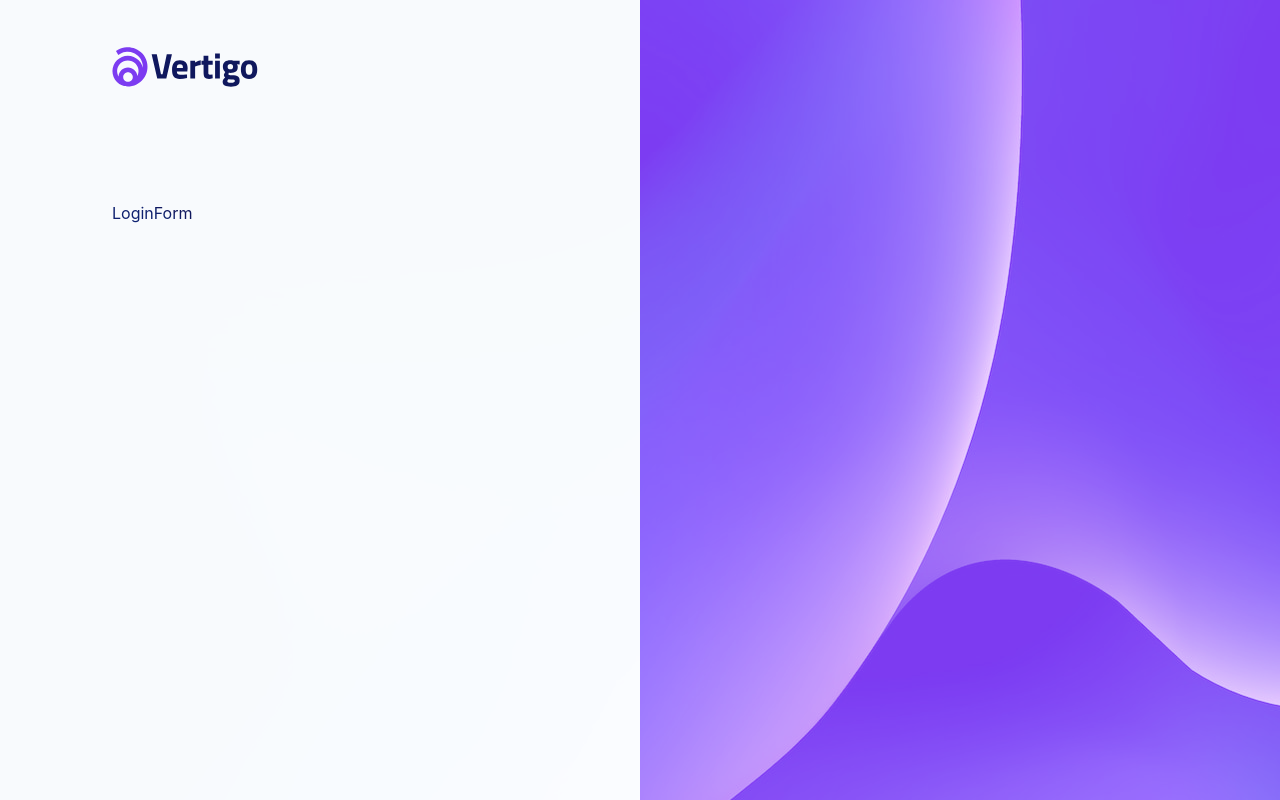
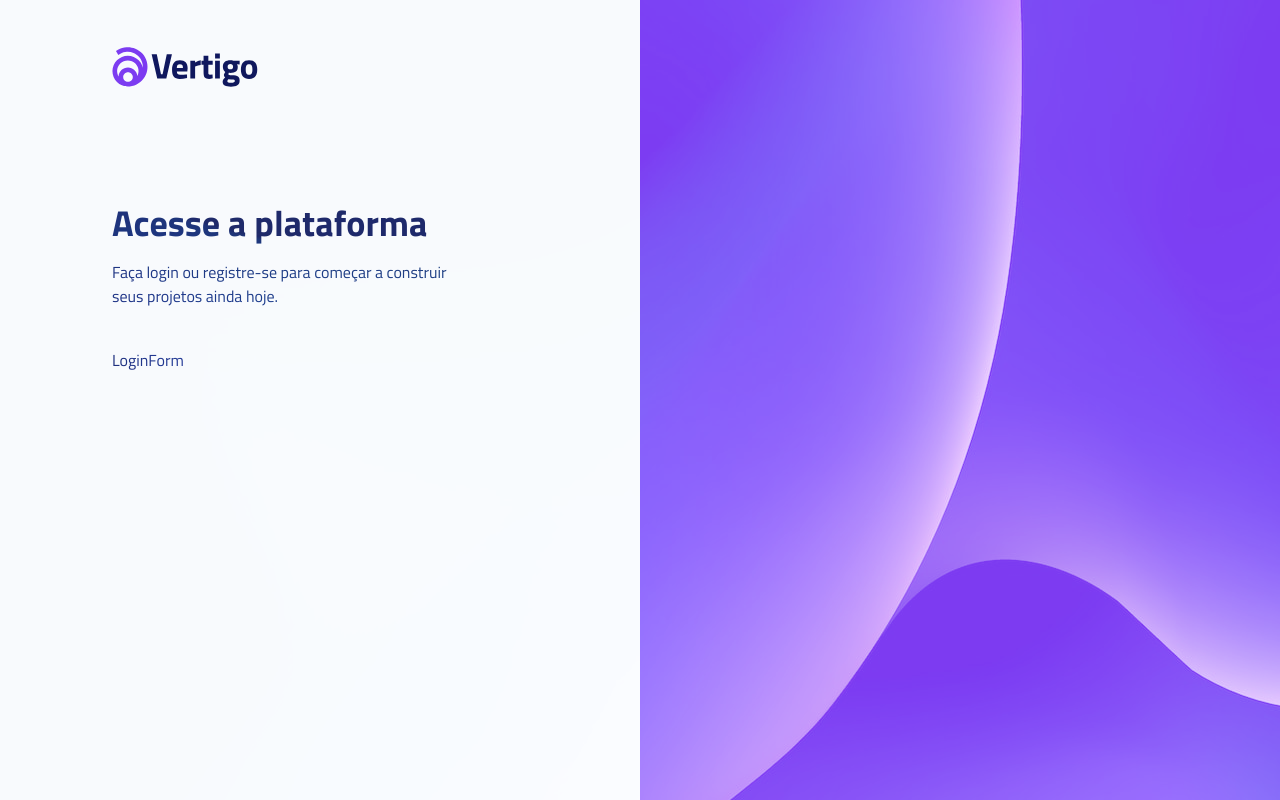
Before and after one commit to jairo-sousa/boracodar-submissions, a React (Vite) app: page / in a window 1280 px wide. Built offline with nearby package versions, Linux system fonts and the light colour scheme.

Commit message:
style: add Header

```diff
--- a/src/App.tsx
+++ b/src/App.tsx
@@ -1,4 +1,5 @@
-import { Flex } from "@chakra-ui/react";
+import { Flex, Heading, Text } from "@chakra-ui/react";
+import { Header } from "./components/Header";
 import { LoginForm } from "./components/LoginForm";
 import { Logo } from "./components/Logo";
 
@@ -10,7 +11,10 @@ export function App() {
 		<Flex as={AppWrapper}>
 			<Flex as={MainWrapper}>
 				<Logo />
-				<LoginForm />
+				<Flex direction="column" gap="4rem">
+					<Header />
+					<LoginForm />
+				</Flex>
 			</Flex>
 		</Flex>
 	);
--- /dev/null
+++ b/src/components/Header.tsx
@@ -0,0 +1,20 @@
+import { Flex, Heading, Text } from "@chakra-ui/react";
+
+export function Header() {
+	return (
+		<Flex direction="column" w="35.1rem" gap="1.6rem">
+			<Heading
+				as="h1"
+				fontFamily="Titillium Web"
+				fontSize="3.6rem"
+				fontWeight={700}
+			>
+				Acesse a plataforma
+			</Heading>
+			<Text>
+				Faça login ou registre-se para começar a construir seus projetos ainda
+				hoje.
+			</Text>
+		</Flex>
+	);
+}
--- a/src/styles/global.css
+++ b/src/styles/global.css
@@ -1,7 +1,7 @@
 * {
-	font-family: "Inter", sans-serif;
+	font-family: "Titillium Web", sans-serif;
 	font-weight: 400;
-	color: #0f172a;
+	color: #1e293b;
 }
 :root {
 	font-size: 62.5%;
@@ -16,7 +16,6 @@ body,
 
 #root {
 	background-image: url("/bg.jpeg");
-	color: #ffffff;
 	display: flex;
 	justify-content: center;
 	align-items: center;
```
